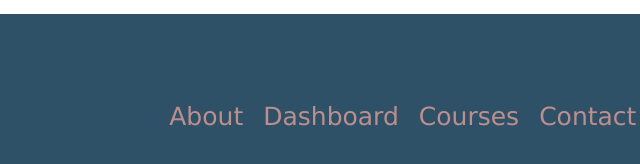
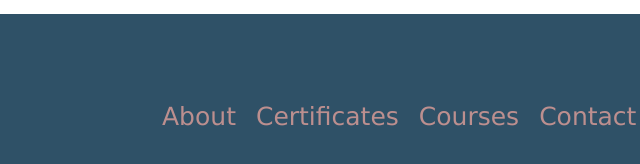
Before and after one commit to SoundharyaDGRT/HTML, a plain HTML site: page index.html.html in a window 1280 px wide. Shown: the part 2207-2371 px from the top of the page, 462-1102 px from the left. Drawn offline with Linux system fonts and the light colour scheme.

Commit message:
rename table.html to index.html

```diff
--- a/TABLE (2).html
+++ b/index.html.html
@@ -92,7 +92,7 @@
     <div class="footer-list">
       <ul>
         <li>About</li>
-        <li>Dashboard</li>
+        <li>Certificates</li>
         <li>Courses</li>
         <li>Contact us</li>
         <li>more</li>
```
